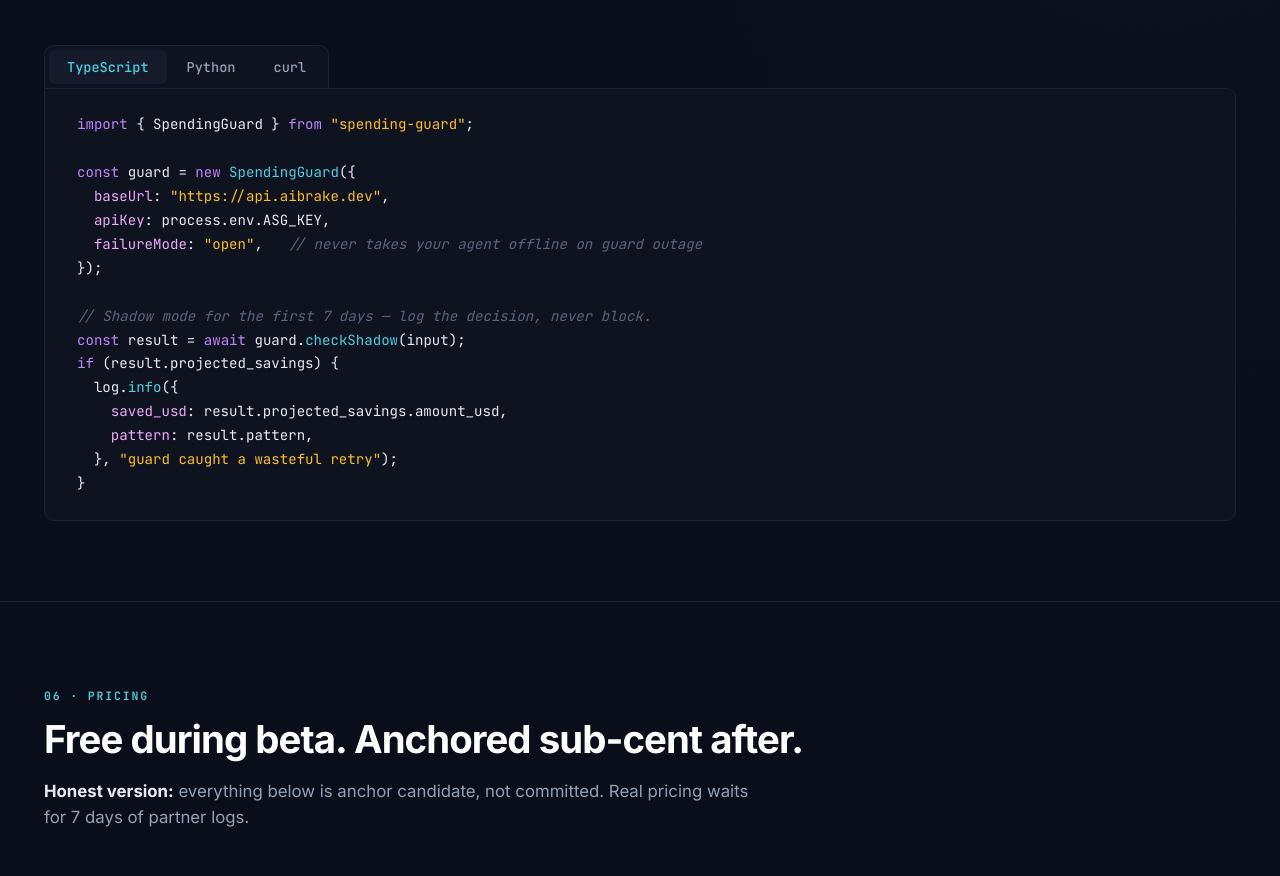
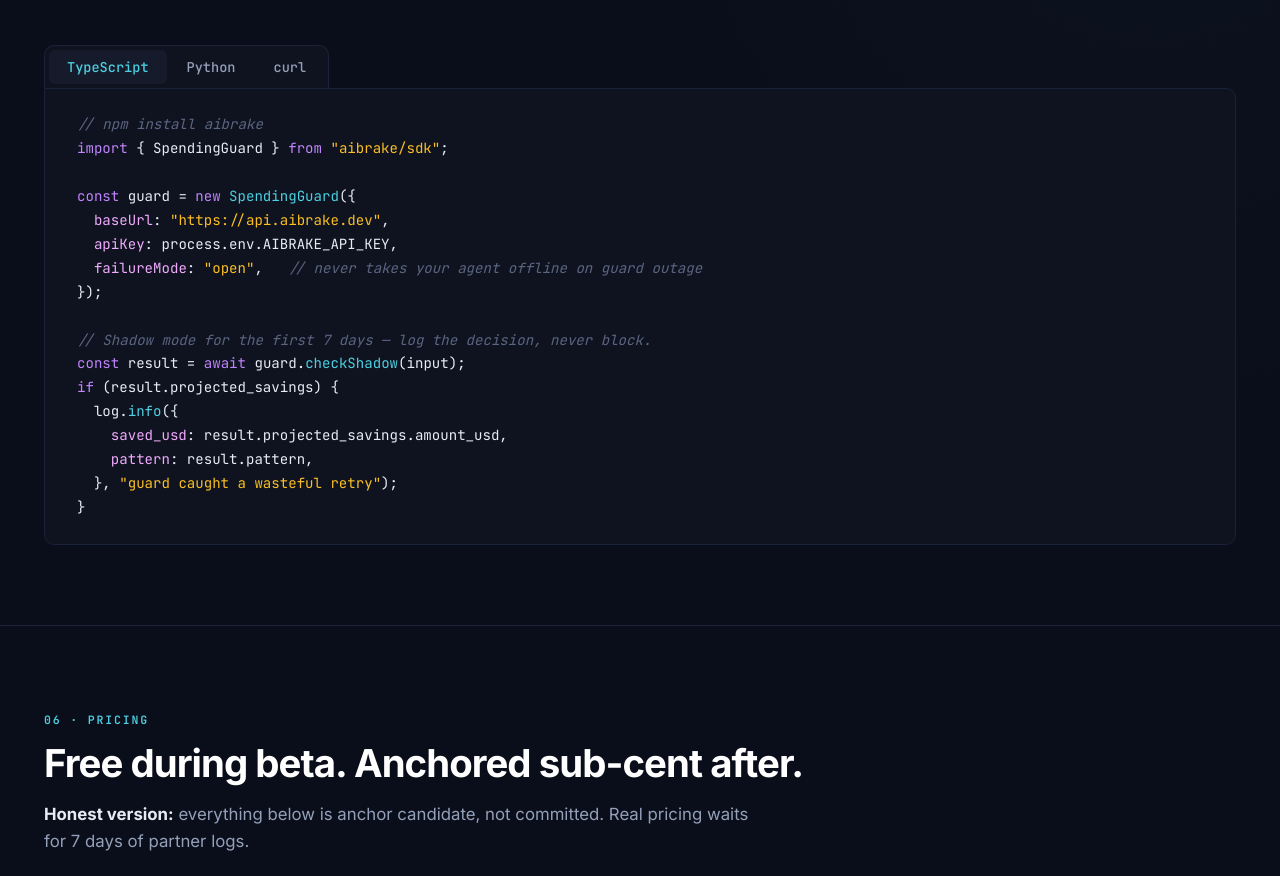
Before and after one commit to Askbsman/aibrake, a website: page web/index.html in a window 1280 px wide. Shown: the part 2768-3644 px from the top of the page. Drawn offline with Linux system fonts and the light colour scheme.

Commit message:
fix(web): code snippets use published npm name "aibrake"
User caught a stale "spending-guard" import in the TypeScript example —
that was the historical name we used in the repo before publishing to
npm. Since aibrake@0.5.5-beta is now live on npm under the brand-matching
name, the landing has to show the actual install path partners would
copy-paste.

Changes:
- TS tab: import path "spending-guard" → "aibrake/sdk", added
  "// npm install aibrake" comment at the top so the example is
  copy-pasteable end-to-end. Env var ASG_KEY → AIBRAKE_API_KEY
  (the AGENT_SPEND_GUARD_API_KEY alias is preserved server-side per
  the 0.5.4 backwards-compat contract; using the new brand name here
  for newcomers reading the landing).
- Python tab: kept "from agent_spend_guard import AgentSpendGuard" as
  is — that's the actual Python module name and we promised to preserve
  it in the rebrand. Added "# pip install agent-spend-guard (Python
  package keeps the historical name)" comment for clarity. Env var
  ASG_KEY → AIBRAKE_API_KEY for consistency with the TS tab.
- curl tab: unchanged (already uses api.aibrake.dev and the preserved
  asg_v1_yourkey API key prefix).

```diff
--- a/web/index.html
+++ b/web/index.html
@@ -1208,11 +1208,12 @@
         <button class="code-tab" role="tab" aria-selected="false" data-tab="curl">curl</button>
       </div>
       <div class="code-panel" data-panel="ts" data-active="true">
-<pre class="code-block"><span class="kw">import</span> { SpendingGuard } <span class="kw">from</span> <span class="str">"spending-guard"</span>;
+<pre class="code-block"><span class="com">// npm install aibrake</span>
+<span class="kw">import</span> { SpendingGuard } <span class="kw">from</span> <span class="str">"aibrake/sdk"</span>;
 
 <span class="kw">const</span> guard = <span class="kw">new</span> <span class="fn">SpendingGuard</span>({
   <span class="prop">baseUrl</span>: <span class="str">"https://api.aibrake.dev"</span>,
-  <span class="prop">apiKey</span>: process.env.ASG_KEY,
+  <span class="prop">apiKey</span>: process.env.AIBRAKE_API_KEY,
   <span class="prop">failureMode</span>: <span class="str">"open"</span>,   <span class="com">// never takes your agent offline on guard outage</span>
 });
 
@@ -1226,11 +1227,12 @@
 }</pre>
       </div>
       <div class="code-panel" data-panel="py" data-active="false">
-<pre class="code-block"><span class="kw">from</span> agent_spend_guard <span class="kw">import</span> AgentSpendGuard
+<pre class="code-block"><span class="com"># pip install agent-spend-guard  (Python package keeps the historical name)</span>
+<span class="kw">from</span> agent_spend_guard <span class="kw">import</span> AgentSpendGuard
 
 guard = <span class="fn">AgentSpendGuard</span>(
     <span class="var">base_url</span>=<span class="str">"https://api.aibrake.dev"</span>,
-    <span class="var">api_key</span>=os.environ[<span class="str">"ASG_KEY"</span>],
+    <span class="var">api_key</span>=os.environ[<span class="str">"AIBRAKE_API_KEY"</span>],
     <span class="var">failure_mode</span>=<span class="str">"open"</span>,
 )
 
```
